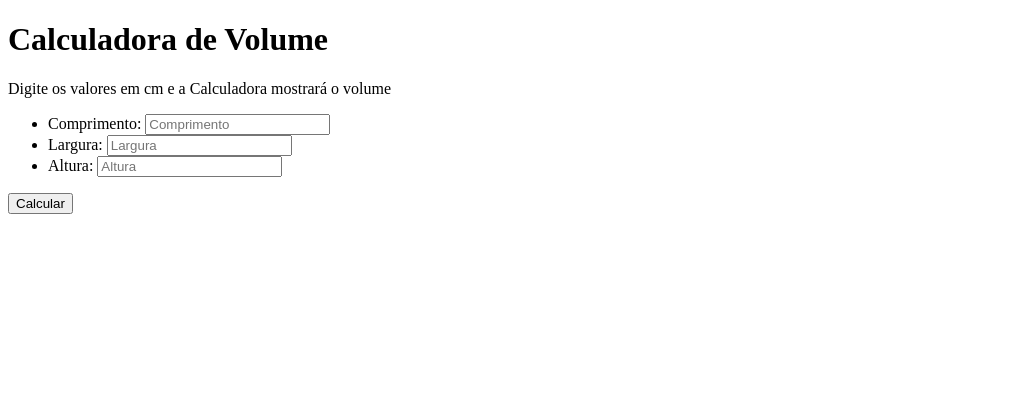
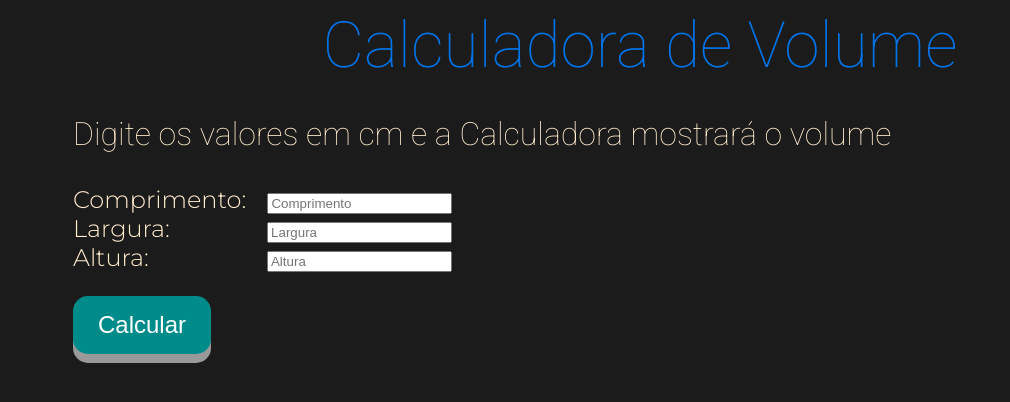
Before and after one commit to gabriel-bianchessi/Calculadora-de-volume, a plain HTML site: page site-root/index.html in a window 1280 px wide. Shown: the whole page, without its empty margins (0-1010 px from the left). Drawn offline with Linux system fonts and the light colour scheme.

Commit message:
Adicionado Estilo e Modificação no script
Adicionei itens estéticos à calculadora para deixá-la com uma aparência agradável. Removi do script uma variável que não era necessária

```diff
--- a/site-root/index.html
+++ b/site-root/index.html
@@ -4,10 +4,11 @@
     <meta charset="UTF-8">
     <meta name="viewport" content="width=device-width, initial-scale=1.0">
     <title>Calculadora de volume</title>
+    <link rel="stylesheet" href="style.css">
 </head>
 <body>
     <div id="app">
-        <h1>Calculadora de Volume</h1>
+        <header>Calculadora de Volume</header>
 
         <p>Digite os valores em cm e a Calculadora mostrará o volume</p>
         <ul>
--- a/site-root/script.js
+++ b/site-root/script.js
@@ -1,4 +1,3 @@
-var buttonElement = document.getElementById("btn");
 
 function calcvolume (){
     var inputComp = parseFloat(document.getElementById("comp").value);
--- /dev/null
+++ b/site-root/style.css
@@ -0,0 +1,66 @@
+@import url('https://fonts.googleapis.com/css2?family=Roboto:wght@100&display=swap');
+@import url('https://fonts.googleapis.com/css2?family=Montserrat:wght@300&display=swap');
+
+body {
+    background-color: #1b1b1b;
+}
+
+header {
+    text-align: center;
+    font-family: 'Roboto', sans-serif;
+    font-size: 400%;
+    color: #0073e6;
+}
+
+p {
+    font-family: 'Roboto', sans-serif;
+    color: blanchedalmond;
+    margin-left: 65px;
+    font-size: 200%;
+}
+
+ul {
+    font-family: 'Montserrat', sans-serif;
+    list-style-type: none;
+    font-weight: 500;
+    font-size: 150%;
+    margin-left: 25px;
+    color: blanchedalmond;
+}
+
+button {
+    size: 24px;
+    display: inline-block;
+    padding: 15px 25px;
+    font-size: 24px;
+    cursor: pointer;
+    text-align: center;
+    text-decoration: none;
+    outline: none;
+    color: #fff;
+    background-color: #008B8B;
+    border: none;
+    border-radius: 15px;
+    box-shadow: 0 9px #999;
+    margin-left: 65px;
+  }
+
+  button:hover {background-color: #008B8B}
+
+  button:active {
+    background-color: #008B8B;
+    box-shadow: 0 5px #666;
+    transform: translateY(4px);
+  }
+
+#comp {
+    margin-left: 15px;
+}
+
+#larg {
+    margin-left: 91px;
+}
+
+#alt {
+    margin-left: 112px;
+}
```
